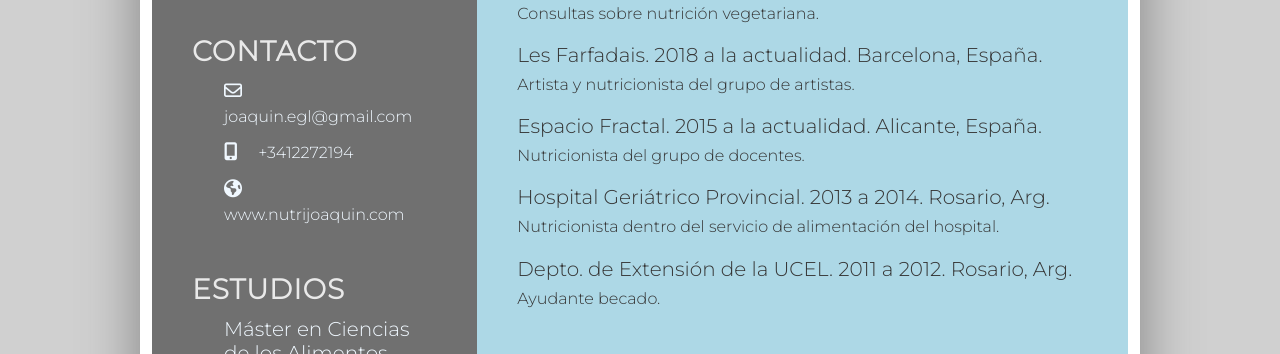
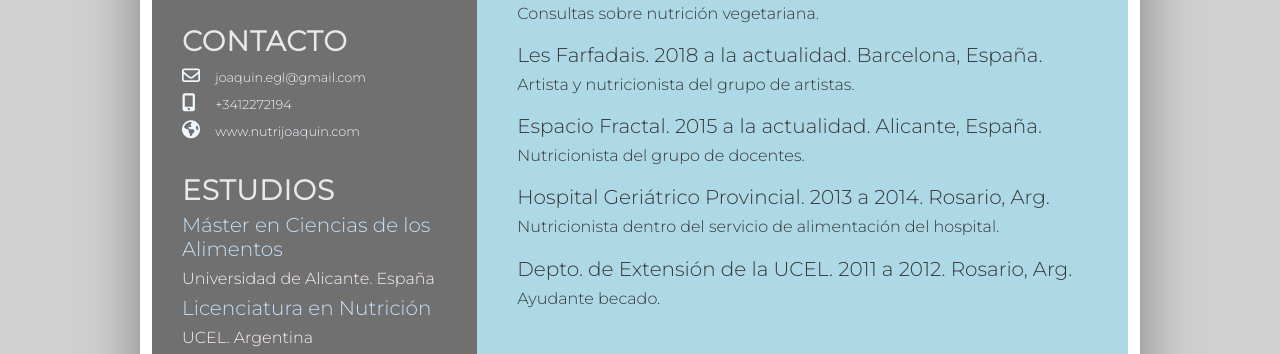
Before and after one commit to joaquinegl/entregacv-ticmas, a plain HTML site: page index.html in a window 1280 px wide. Shown: the part 385-739 px from the top of the page. Drawn offline with nearby package versions, Linux system fonts and the light colour scheme.

Commit message:
padding columna izq + color fuente

```diff
--- a/styles.css
+++ b/styles.css
@@ -34,7 +34,7 @@ body
 .container .left_side {
     position: relative;
     background-color: rgb(112, 112, 112);
-    padding: 40px;
+    padding: 30px;
 }
 
 .profilText {
@@ -92,13 +92,16 @@ body
 
 .contactInfo ul {
     position: relative;
+    margin: 0px;
+    padding: 0px;
 }
 
 .contactInfo ul li {
     position: relative;
     list-style: none;
-    margin: 10px 0;
+    margin:     0px 0;
     cursor: pointer;
+    font-size: 0.8em;
 }
 
 .contactInfo ul li .icon {
@@ -136,12 +139,12 @@ body
 }
 
 .contactInfo.education h5 {
-    color: aliceblue;
+    color: rgb(199, 225, 248);
     font-weight: 500;
 }
 
 .contactInfo.education h6 {
-    color: rgb(37, 36, 36);
+    color: rgb(253, 241, 241);
     font-weight: 500;
 }
 
```
